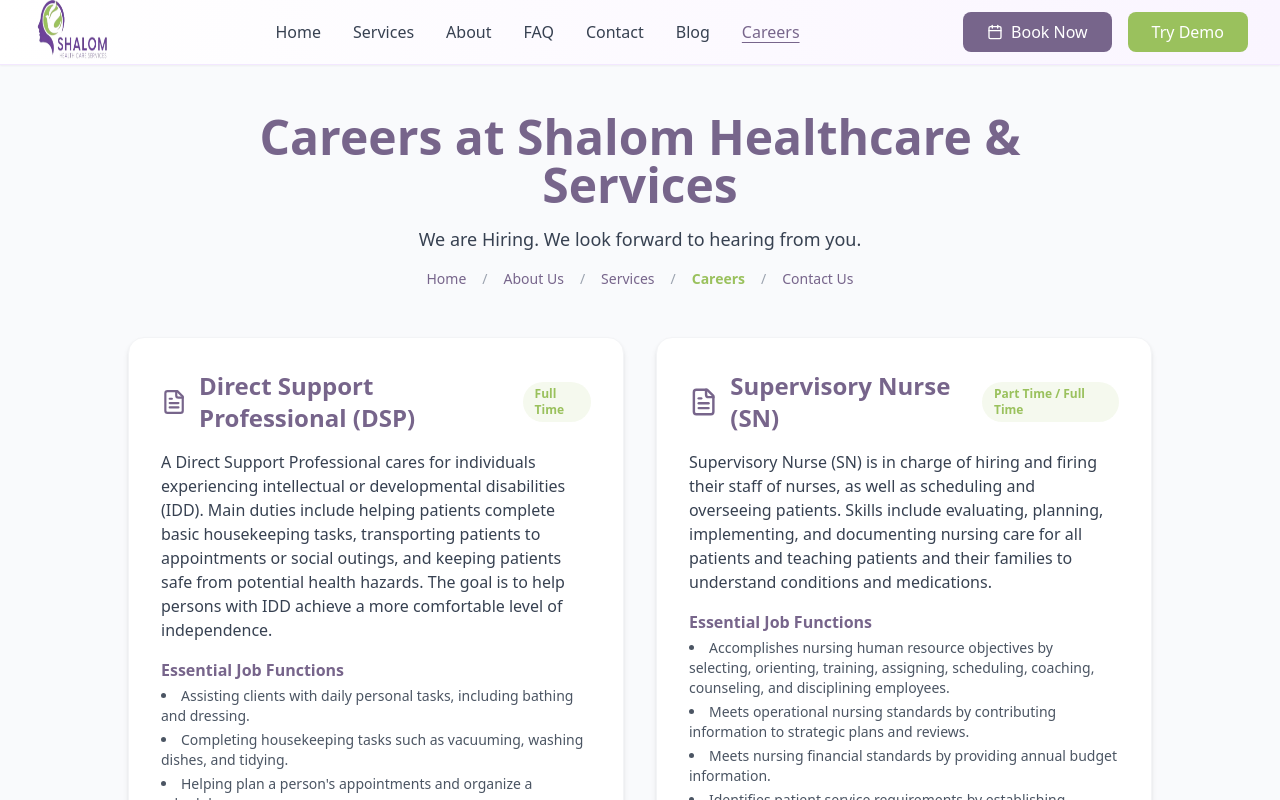
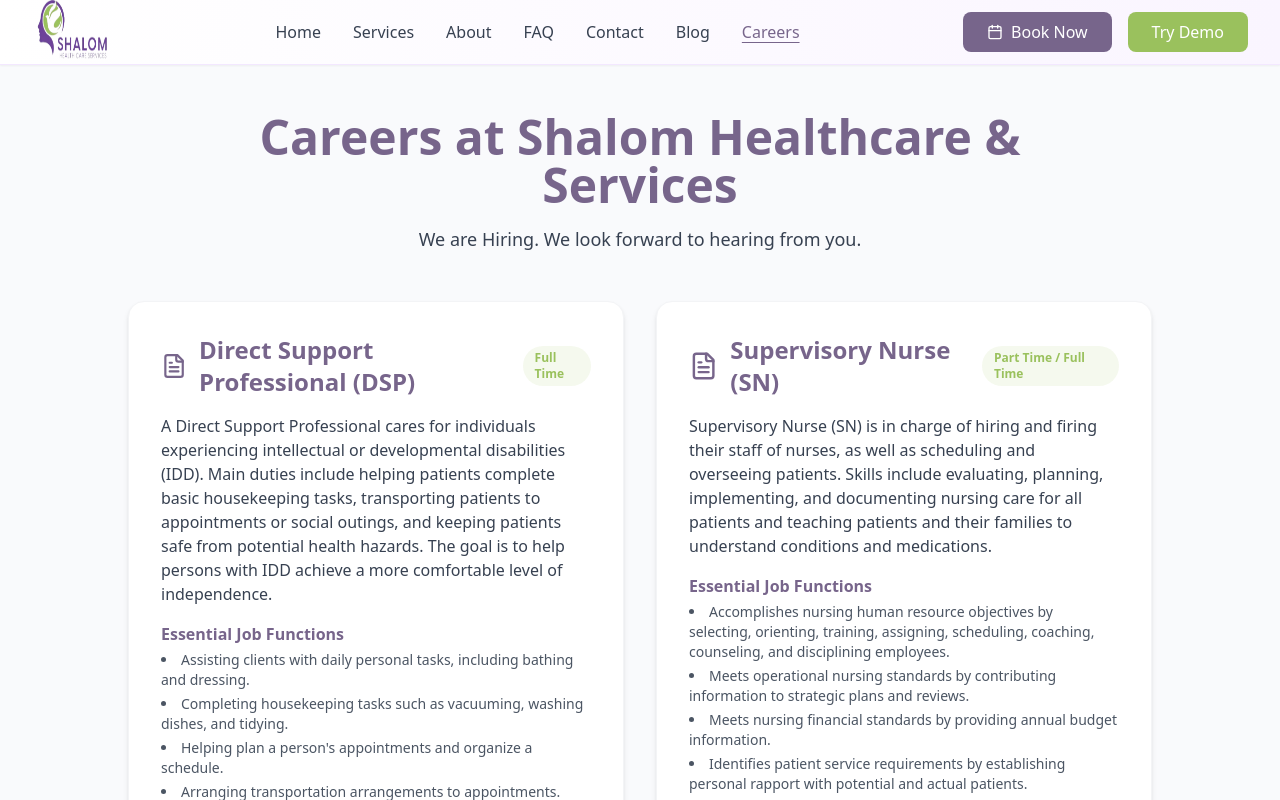
Before and after one commit to abenooo/healthcare, a React (Vite) app: page /careers in a window 1280 px wide. Shown: the top 800 px of the page. Built offline with nearby package versions, Linux system fonts and the light colour scheme.

Commit message:
Remove breadcrumb navigation from Careers component to simplify the layout and enhance readability. This change streamlines the component structure for better maintainability.

```diff
--- a/src/components/Careers.tsx
+++ b/src/components/Careers.tsx
@@ -225,17 +225,7 @@ const Careers = () => {
       <div className="max-w-4xl mx-auto text-center mb-12">
         <h1 className="text-4xl md:text-5xl font-extrabold text-[#77658B] mb-4">Careers at Shalom Healthcare & Services</h1>
         <p className="text-lg text-gray-700 mb-2">We are Hiring. We look forward to hearing from you.</p>
-        <div className="flex flex-wrap justify-center gap-4 mt-4 text-sm">
-          <span className="text-[#77658B] font-medium">Home</span>
-          <span className="text-gray-400">/</span>
-          <span className="text-[#77658B] font-medium">About Us</span>
-          <span className="text-gray-400">/</span>
-          <span className="text-[#77658B] font-medium">Services</span>
-          <span className="text-gray-400">/</span>
-          <span className="font-bold text-[#9AC15D]">Careers</span>
-          <span className="text-gray-400">/</span>
-          <span className="text-[#77658B] font-medium">Contact Us</span>
-        </div>
+
       </div>
 
       {/* Jobs List */}
```
